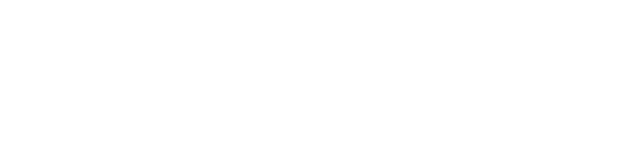
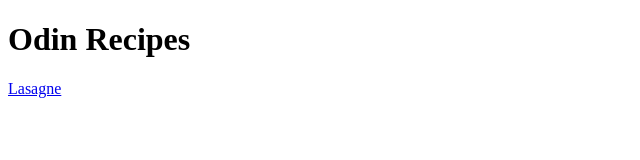
Before and after one commit to KosagD3v/odin-recipes, a plain HTML site: page index.html in a window 1280 px wide. Shown: the whole page, without its empty margins (0-640 px from the left). Drawn offline with Linux system fonts and the light colour scheme.

Commit message:
Fill basic information and add internal link

```diff
--- a/index.html
+++ b/index.html
@@ -2,10 +2,11 @@
 <html lang="en">
     <head>
         <meta charset="utf-8">
-        <title></title>
+        <title>Odin Recipes</title>
     </head>
 
     <body>
-        <h1></h1>
+        <h1>Odin Recipes</h1>
+        <a href="recipes/lasagne.html">Lasagne</a>
     </body>
 </html>
```
Also changed, not shown: recipes/lasagne.html (+1 -1 lines).
